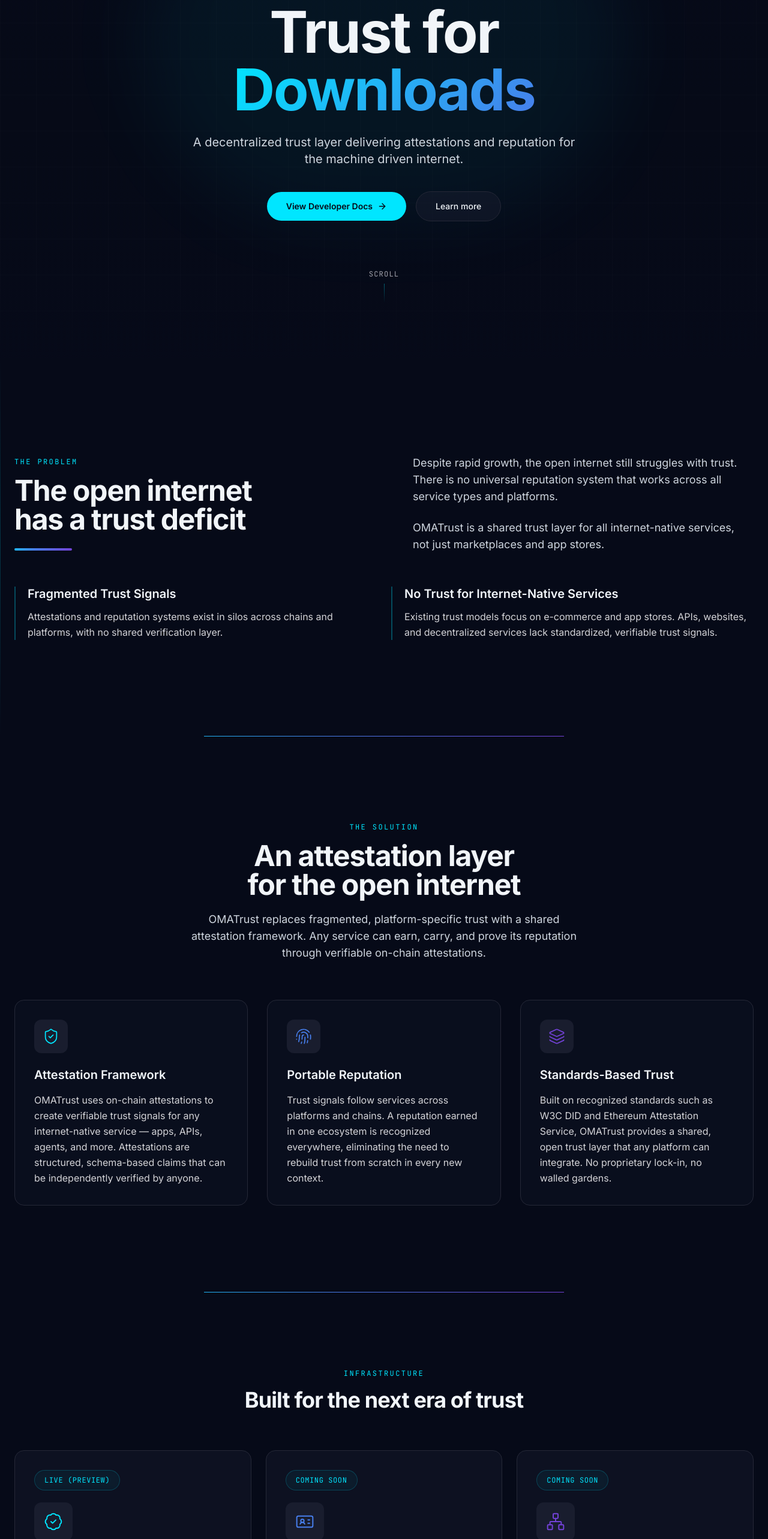
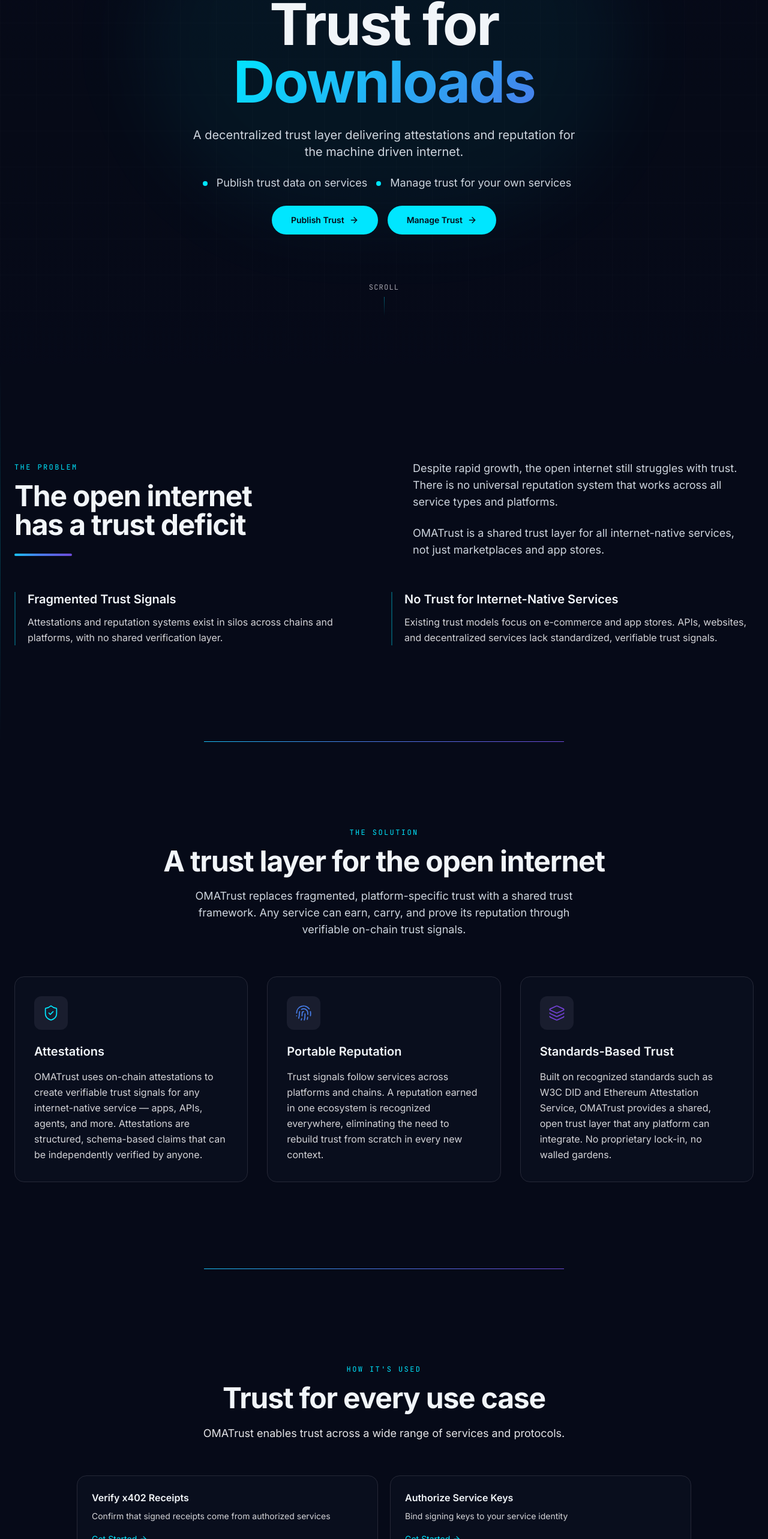
Before and after one commit to oma3dao/omatrust-landing, a Next.js app: page / in a window 1280 px wide. Shown: the part 202-2768 px from the top of the page at 60% size. Built offline with nearby package versions, Linux system fonts and the light colour scheme.

Commit message:
Refine landing page to prepare for new reputation front end
 - Add use cases section with deep links into OMATrust portal
- Convert top right button to sign in
- Refine language
- Add two CTAs to hero
- Simplify top menu bar

```diff
--- a/app/page.tsx
+++ b/app/page.tsx
@@ -2,6 +2,7 @@
 import { HeroSection } from "@/components/hero-section"
 import { TrustProblemSection } from "@/components/trust-problem-section"
 import { TrustSolutionSection } from "@/components/trust-solution-section"
+import { UseCasesSection } from "@/components/use-cases-section"
 import { FeatureCardsSection } from "@/components/feature-cards-section"
 import { GovernanceSection } from "@/components/governance-section"
 import { StandardsSection } from "@/components/standards-section"
@@ -16,6 +17,7 @@
       <HeroSection />
       <TrustProblemSection />
       <TrustSolutionSection />
+      <UseCasesSection />
       <FeatureCardsSection />
       <GovernanceSection />
       <StandardsSection />
--- a/components/feature-cards-section.tsx
+++ b/components/feature-cards-section.tsx
@@ -54,7 +54,7 @@
   }, [])
 
   return (
-    <section id="launch" ref={sectionRef} className="relative py-24 md:py-32">
+    <section id="infrastructure" ref={sectionRef} className="relative py-24 md:py-32">
       {/* Section gradient accent */}
       <div className="absolute top-0 left-1/2 -translate-x-1/2 w-[600px] h-px animated-gradient-line" />
 
--- a/components/footer.tsx
+++ b/components/footer.tsx
@@ -5,7 +5,7 @@
     title: "Product",
     links: [
       { label: "Overview", href: "#" },
-      { label: "Launch", href: "#launch" },
+      { label: "Infrastructure", href: "#infrastructure" },
       { label: "Registry", href: "https://registry.omatrust.org" },
       { label: "Docs", href: "#developers" },
     ],
--- a/components/hero-section.tsx
+++ b/components/hero-section.tsx
@@ -51,26 +51,35 @@
         >
           A decentralized trust layer delivering attestations and reputation for the machine driven internet.
         </p>
+        <p
+          className="mt-6 max-w-2xl mx-auto text-base md:text-lg text-muted-foreground leading-7 animate-fade-in-up"
+          style={{ animationDelay: "0.4s" }}
+        >
+          <span className="mx-2.5 inline-block h-2 w-2 rounded-full bg-primary align-middle" /> Publish trust data on services <span className="mx-2.5 inline-block h-2 w-2 rounded-full bg-primary align-middle" /> Manage trust for your own services
+        </p>
 
         {/* CTA buttons */}
         <div
-          className="mt-10 flex flex-col sm:flex-row items-center justify-center gap-4 animate-fade-in-up"
+          className="mt-6 flex flex-col sm:flex-row items-center justify-center gap-4 animate-fade-in-up"
           style={{ animationDelay: "0.5s" }}
         >
           <a
-            href="https://docs.omatrust.org"
+            href="https://app.omatrust.org/publish"
             target="_blank"
             rel="noopener noreferrer"
             className="group relative inline-flex items-center gap-2 rounded-full bg-primary px-8 py-3.5 text-sm font-semibold text-primary-foreground transition-all hover:shadow-[0_0_30px_-5px_hsl(186_100%_50%_/_0.4)] active:scale-[0.98]"
           >
-            View Developer Docs
+            Publish Trust
             <ArrowRight size={16} className="transition-transform group-hover:translate-x-0.5" />
           </a>
           <a
-            href="#trust-problem"
-            className="group inline-flex items-center gap-2 rounded-full border border-border bg-secondary/50 px-8 py-3.5 text-sm font-medium text-foreground transition-all hover:border-primary/30 hover:bg-secondary backdrop-blur-sm"
+            href="https://app.omatrust.org"
+            target="_blank"
+            rel="noopener noreferrer"
+            className="group relative inline-flex items-center gap-2 rounded-full bg-primary px-8 py-3.5 text-sm font-semibold text-primary-foreground transition-all hover:shadow-[0_0_30px_-5px_hsl(186_100%_50%_/_0.4)] active:scale-[0.98]"
           >
-            Learn more
+            Manage Trust
+            <ArrowRight size={16} className="transition-transform group-hover:translate-x-0.5" />
           </a>
         </div>
 
--- a/components/navigation.tsx
+++ b/components/navigation.tsx
@@ -13,10 +13,8 @@
 }
 
 const navLinks: NavLink[] = [
-  { label: "Trust Problem", href: "#trust-problem" },
-  { label: "Solution", href: "#solution" },
-  { label: "Launch", href: "#launch" },
-  { label: "Governance", href: "#governance" },
+  { label: "What It Does", href: "#trust-problem" },
+  { label: "How It's Used", href: "#use-cases" },
   { label: "Developers", href: "#developers" },
 ]
 
@@ -74,12 +72,12 @@
             </a>
           ))}
           <a
-            href="https://reputation.omatrust.org"
+            href="https://app.omatrust.org?action=signin"
             target="_blank"
             rel="noopener noreferrer"
             className="ml-2 rounded-full border border-primary/30 bg-primary/10 px-5 py-2 text-sm font-medium text-primary hover:bg-primary/20 transition-all hover:border-primary/60"
           >
-            Attestation Portal
+            Sign In
           </a>
         </div>
 
@@ -109,12 +107,12 @@
             </a>
           ))}
           <a
-            href="https://reputation.omatrust.org"
+            href="https://app.omatrust.org?action=signin"
             target="_blank"
             rel="noopener noreferrer"
             className="mt-4 block text-center rounded-full border border-primary/30 bg-primary/10 px-5 py-2.5 text-sm font-medium text-primary"
           >
-            Attestation Portal
+            Sign In
           </a>
         </div>
       )}
--- a/components/trust-solution-section.tsx
+++ b/components/trust-solution-section.tsx
@@ -6,7 +6,7 @@
 const solutionPillars = [
   {
     icon: ShieldCheck,
-    title: "Attestation Framework",
+    title: "Attestations",
     description:
       "OMATrust uses on-chain attestations to create verifiable trust signals for any internet-native service — apps, APIs, agents, and more. Attestations are structured, schema-based claims that can be independently verified by anyone.",
     accentColor: "hsl(186 100% 50%)",
@@ -62,11 +62,11 @@
             THE SOLUTION
           </span>
           <h2 className="text-3xl md:text-5xl font-bold tracking-tight text-foreground leading-[1.1] text-balance">
-            An attestation layer for the open internet
+            A trust layer for the open internet
           </h2>
           <p className="mt-5 text-lg text-muted-foreground leading-7 max-w-2xl mx-auto">
-            OMATrust replaces fragmented, platform-specific trust with a shared attestation framework.
-            Any service can earn, carry, and prove its reputation through verifiable on-chain attestations.
+            OMATrust replaces fragmented, platform-specific trust with a shared trust framework.
+            Any service can earn, carry, and prove its reputation through verifiable on-chain trust signals.
           </p>
         </div>
 
--- /dev/null
+++ b/components/use-cases-section.tsx
@@ -0,0 +1,105 @@
+"use client"
+
+import { useEffect, useRef, useState } from "react"
+import { ArrowRight } from "lucide-react"
+
+const useCases = [
+  {
+    title: "Verify x402 Receipts",
+    description: "Confirm that signed receipts come from authorized services",
+    href: "https://app.omatrust.org/publish?type=receipt",
+  },
+  {
+    title: "Authorize Service Keys",
+    description: "Bind signing keys to your service identity",
+    href: "https://app.omatrust.org/publish?type=key-binding",
+  },
+  {
+    title: "Publish Security Audits",
+    description: "Make security audits verifiable and portable across platforms",
+    href: "https://app.omatrust.org/publish?type=security-assessment",
+  },
+  {
+    title: "Issue Certifications",
+    description: "Create verifiable certifications for applications and services",
+    href: "https://app.omatrust.org/publish?type=certification",
+  },
+  {
+    title: "Enable Portable Reviews",
+    description: "Publish and respond to user reviews across platforms",
+    href: "https://app.omatrust.org/publish?type=user-review",
+  },
+]
+
+export function UseCasesSection() {
+  const sectionRef = useRef<HTMLDivElement>(null)
+  const [isVisible, setIsVisible] = useState(false)
+
+  useEffect(() => {
+    const observer = new IntersectionObserver(
+      ([entry]) => {
+        if (entry.isIntersecting) setIsVisible(true)
+      },
+      { threshold: 0.2 }
+    )
+    if (sectionRef.current) observer.observe(sectionRef.current)
+    return () => observer.disconnect()
+  }, [])
+
+  return (
+    <section
+      id="use-cases"
+      ref={sectionRef}
+      className="relative py-28 md:py-40 overflow-hidden"
+    >
+      <div className="absolute top-0 left-1/2 -translate-x-1/2 w-[600px] h-px animated-gradient-line" />
+
+      <div className="mx-auto max-w-7xl px-6">
+        <div
+          className={`mx-auto max-w-3xl text-left md:text-center transition-all duration-1000 ${
+            isVisible ? "opacity-100 translate-y-0" : "opacity-0 translate-y-8"
+          }`}
+        >
+          <span className="text-xs font-mono tracking-[0.2em] text-primary mb-4 block">
+            HOW IT&apos;S USED
+          </span>
+          <h2 className="text-4xl md:text-5xl font-bold tracking-tight text-foreground text-balance">
+            Trust for every use case
+          </h2>
+          <p className="mt-5 text-lg text-zinc-200 leading-relaxed max-w-3xl mx-auto">
+            OMATrust enables trust across a wide range of services and protocols.
+          </p>
+        </div>
+
+        <div
+          className={`mt-14 mx-auto max-w-5xl grid gap-5 md:grid-cols-2 transition-all duration-1000 delay-300 ${
+            isVisible ? "opacity-100 translate-y-0" : "opacity-0 translate-y-8"
+          }`}
+        >
+          {useCases.map((useCase) => (
+            <div
+              key={useCase.title}
+              className="rounded-2xl border border-border bg-card/60 p-6 text-left"
+            >
+              <h3 className="text-base font-semibold text-foreground">
+                {useCase.title}
+              </h3>
+              <p className="mt-2 text-sm text-zinc-300 leading-relaxed">
+                {useCase.description}
+              </p>
+              <a
+                href={useCase.href}
+                target="_blank"
+                rel="noopener noreferrer"
+                className="mt-4 inline-flex items-center gap-1 text-sm text-primary underline-offset-4 hover:underline"
+              >
+                Get Started
+                <ArrowRight size={14} />
+              </a>
+            </div>
+          ))}
+        </div>
+      </div>
+    </section>
+  )
+}
```
